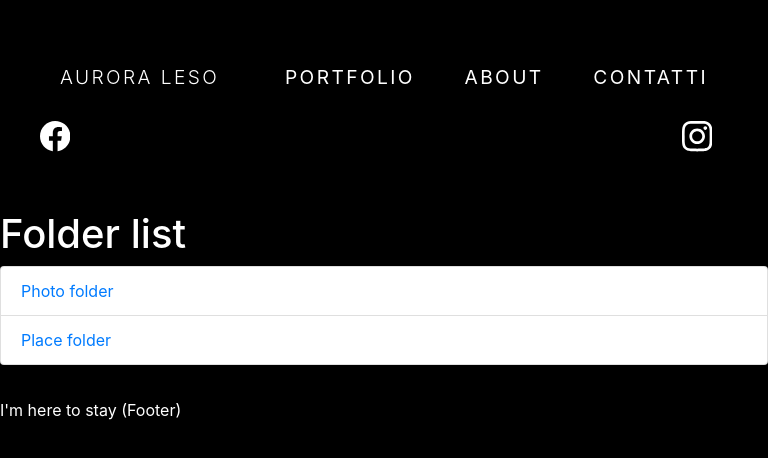
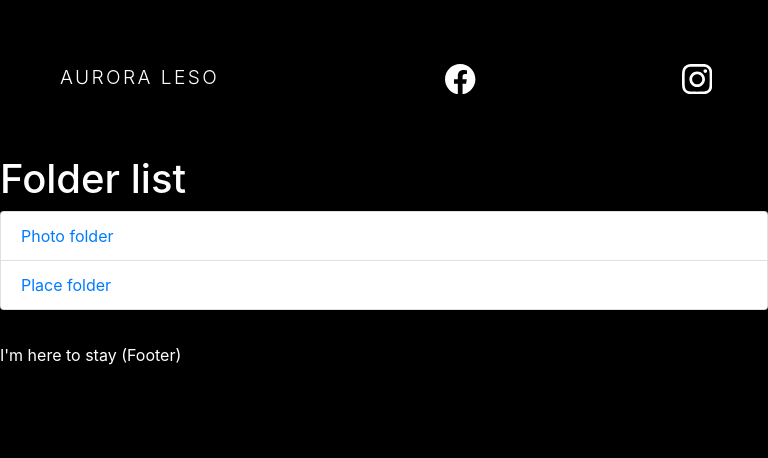
Before and after one commit to nicomanto/Photo-site, a Next.js app: page / in a window 768 px wide. Shown: the top 458 px of the page. Built offline with nearby package versions, Linux system fonts and the light colour scheme.

Commit message:
Add toggle for small device

```diff
--- a/components/Layout.tsx
+++ b/components/Layout.tsx
@@ -19,9 +19,9 @@ const Layout = ({ children, title = "This is the default title", navbar=[{title:
     </Head>
     <header>
 
-    <nav className="navbar py-5 container">
+    <nav className="navbar-dark navbar py-5 container">
       <Navbar.Brand className="navLink display-4" href="/">Aurora Leso</Navbar.Brand>
-
+      <Navbar.Toggle />
         {navbar.map((item) => (
           <Nav className="justify-content-end">
             <a className="navLink" href={item.URL}>{item.title}</a>
--- a/styles/globals.css
+++ b/styles/globals.css
@@ -51,3 +51,17 @@
   width: 100%;
   left: 0;
 }
+
+@media (min-width: 768px)
+{
+    .navbar-toggler{
+        display: none;
+    }
+}
+
+@media (max-width: 768px)
+{
+    .nav{
+        display: none;
+    }
+}
```
